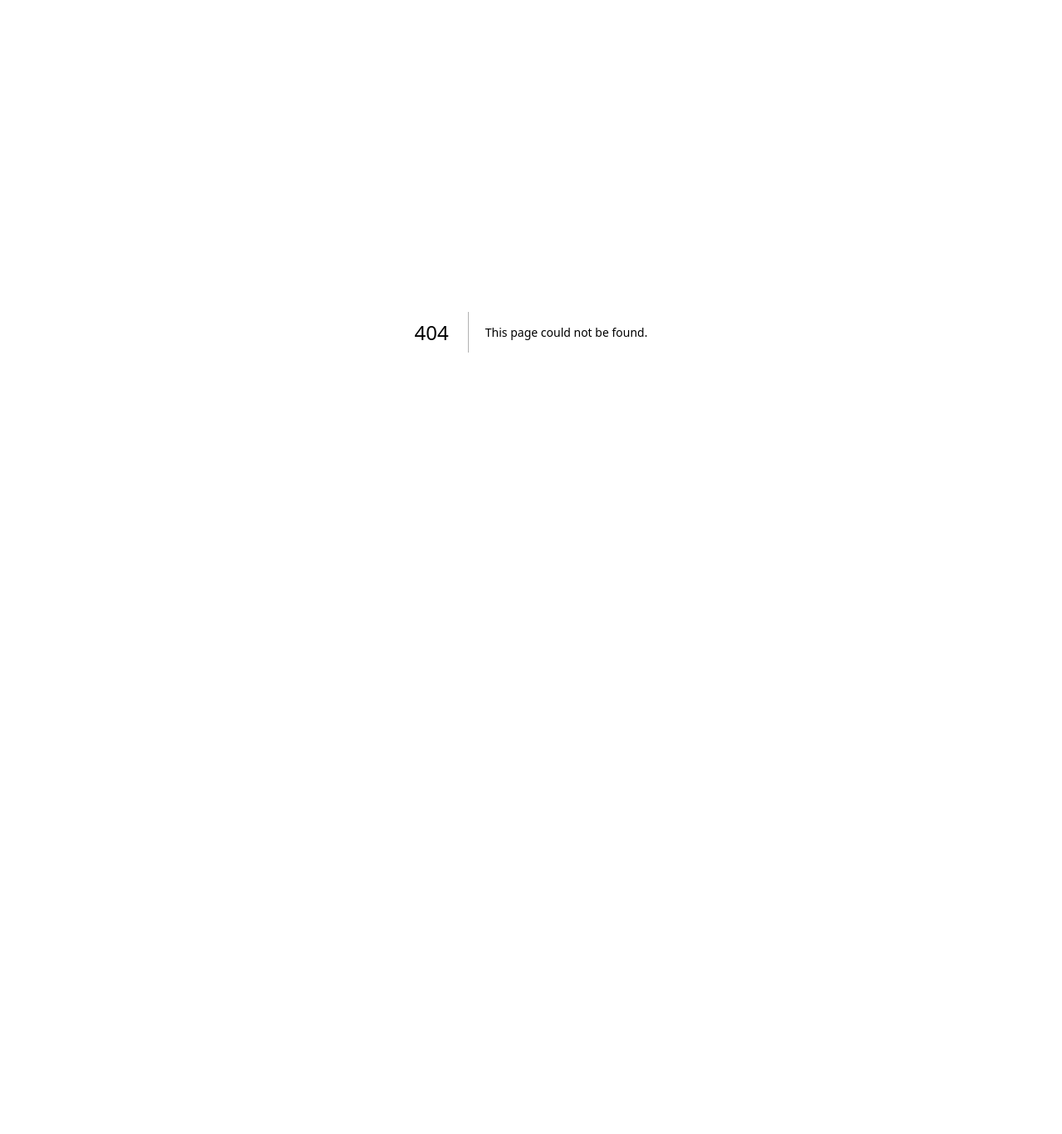
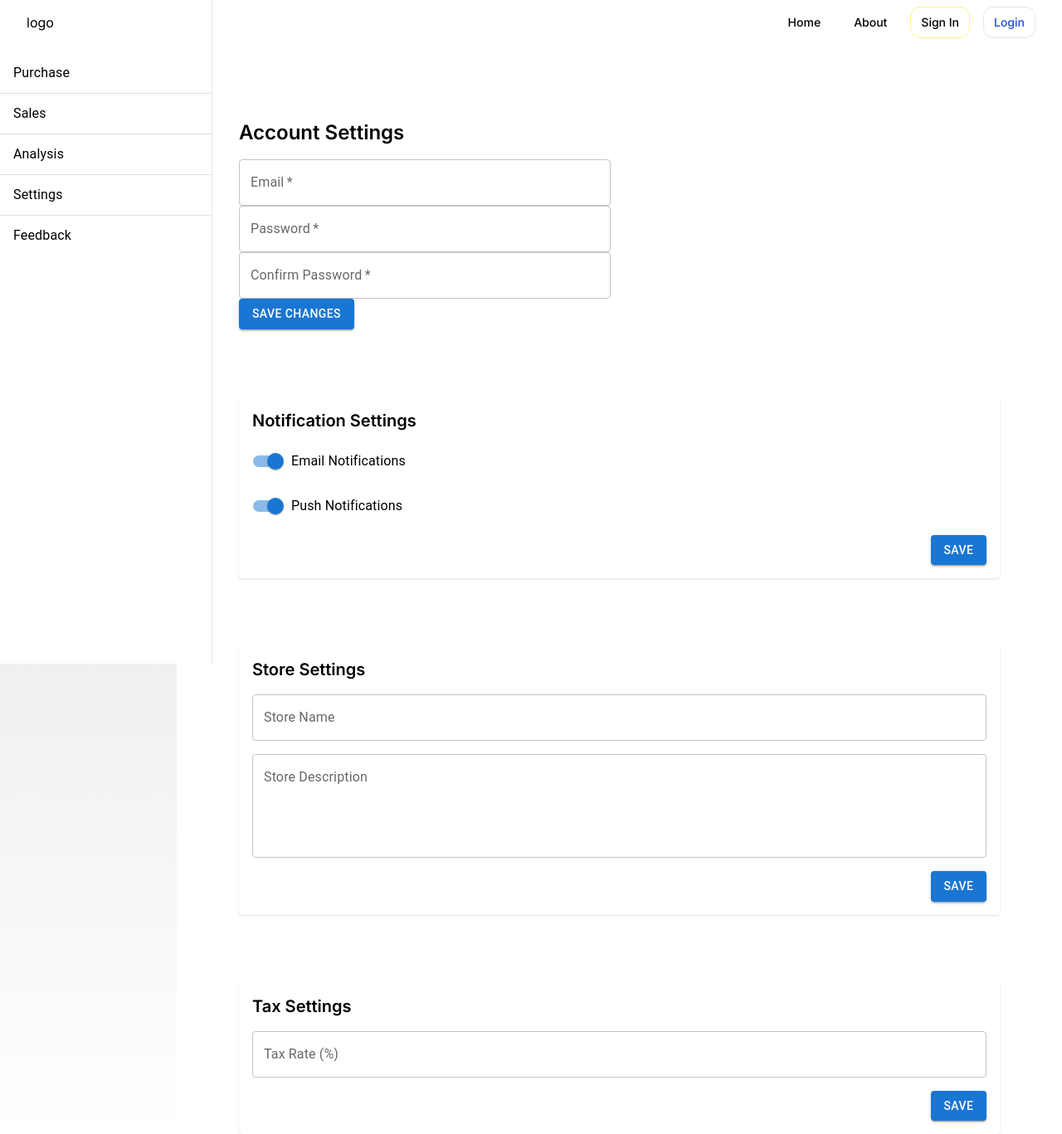
Before and after one commit to subashprj55/dokan, a Next.js app: page /setting in a window 1280 px wide. Before the commit this address had no page. Shown: the whole page at 83% size. Before the commit the page ends 800 px from the top, so only its background shows below. Built offline with nearby package versions, Linux system fonts and the light colour scheme.

Commit message:
adding setting page and material ui

```diff
--- a/package.json
+++ b/package.json
@@ -9,6 +9,10 @@
     "lint": "next lint"
   },
   "dependencies": {
+    "@emotion/cache": "^11.11.0",
+    "@emotion/react": "^11.11.4",
+    "@emotion/styled": "^11.11.5",
+    "@mui/material": "^5.15.15",
     "aos": "^3.0.0-beta.6",
     "next": "14.2.1",
     "react": "^18",
--- /dev/null
+++ b/src/app/components/navContainer.tsx
@@ -0,0 +1,19 @@
+import React from 'react'
+import Nav from './nav'
+import VerticalNav from './verticalNav'
+
+const NavContainer = ({ children }: any) => {
+  return (
+    <>
+      <Nav />
+      <div className="flex">
+        <div className="hidden md:block w-1/6">
+          <VerticalNav />
+        </div>
+        <div className="w-full md:w-5/6">{children}</div>
+      </div>
+    </>
+  )
+}
+
+export default NavContainer
--- /dev/null
+++ b/src/app/components/verticalNav.tsx
@@ -0,0 +1,44 @@
+import React from 'react'
+import Link from 'next/link'
+import { List, ListItem, ListItemText } from '@mui/material'
+import Divider from '@mui/material/Divider'
+
+const VerticalNav = () => {
+  return (
+    <nav className="fixed left-0 top-0 pt-14 h-full bg-white w-64 overflow-y-auto border-r border-gray-200">
+      <List>
+        <ListItem button>
+          <Link href="/purchase">
+            <ListItemText primary="Purchase" />
+          </Link>
+        </ListItem>
+        <Divider />
+        <ListItem button>
+          <Link href="/sales">
+            <ListItemText primary="Sales" />
+          </Link>
+        </ListItem>
+        <Divider />
+        <ListItem button>
+          <Link href="/analysis">
+            <ListItemText primary="Analysis" />
+          </Link>
+        </ListItem>
+        <Divider />
+        <ListItem button>
+          <Link href="/settings">
+            <ListItemText primary="Settings" />
+          </Link>
+        </ListItem>
+        <Divider />
+        <ListItem button>
+          <Link href="/feedback">
+            <ListItemText primary="Feedback" />
+          </Link>
+        </ListItem>
+      </List>
+    </nav>
+  )
+}
+
+export default VerticalNav
--- /dev/null
+++ b/src/app/setting/page.tsx
@@ -0,0 +1,193 @@
+'use client'
+import React, { useState } from 'react'
+import Container from '../components/container'
+import NavContainer from '../components/navContainer'
+import { TextField, Switch, FormControlLabel, Button } from '@mui/material'
+
+const page = () => {
+  return (
+    <>
+      <NavContainer>
+        <Container>
+          <AccountSettings />
+          <NotificationSettings />
+          <StoreSettings />
+          <TaxSettings />
+        </Container>
+      </NavContainer>
+    </>
+  )
+}
+
+export default page
+
+const AccountSettings = () => {
+  const [email, setEmail] = useState('')
+  const [password, setPassword] = useState('')
+  const [confirmPassword, setConfirmPassword] = useState('')
+
+  const handleSave = () => {
+    // Handle save functionality here
+    console.log('Email:', email)
+    console.log('Password:', password)
+    console.log('Confirm Password:', confirmPassword)
+  }
+
+  return (
+    <div className="max-w-md pt-36">
+      <h2 className="text-2xl font-semibold mb-4">Account Settings</h2>
+      <form onSubmit={handleSave}>
+        <TextField
+          label="Email"
+          type="email"
+          value={email}
+          onChange={(e) => setEmail(e.target.value)}
+          variant="outlined"
+          fullWidth
+          className="mb-4"
+          required
+        />
+        <TextField
+          label="Password"
+          type="password"
+          value={password}
+          onChange={(e) => setPassword(e.target.value)}
+          variant="outlined"
+          fullWidth
+          className="mb-4"
+          required
+        />
+        <TextField
+          label="Confirm Password"
+          type="password"
+          value={confirmPassword}
+          onChange={(e) => setConfirmPassword(e.target.value)}
+          variant="outlined"
+          fullWidth
+          className="mb-4"
+          required
+        />
+        <Button
+          type="submit"
+          variant="contained"
+          color="primary"
+          className="mb-4"
+        >
+          Save Changes
+        </Button>
+      </form>
+    </div>
+  )
+}
+
+const NotificationSettings = () => {
+  const [emailNotifications, setEmailNotifications] = useState(true)
+  const [pushNotifications, setPushNotifications] = useState(true)
+
+  const handleSave = () => {
+    // Logic to save notification settings
+  }
+
+  return (
+    <div className="p-4 bg-white rounded shadow my-20">
+      <h2 className="text-xl font-semibold mb-4">Notification Settings</h2>
+      <div className="mb-4">
+        <FormControlLabel
+          control={
+            <Switch
+              checked={emailNotifications}
+              onChange={() => setEmailNotifications(!emailNotifications)}
+              color="primary"
+            />
+          }
+          label="Email Notifications"
+        />
+      </div>
+      <div className="mb-4">
+        <FormControlLabel
+          control={
+            <Switch
+              checked={pushNotifications}
+              onChange={() => setPushNotifications(!pushNotifications)}
+              color="primary"
+            />
+          }
+          label="Push Notifications"
+        />
+      </div>
+      <div className="flex justify-end">
+        <Button variant="contained" color="primary" onClick={handleSave}>
+          Save
+        </Button>
+      </div>
+    </div>
+  )
+}
+
+const StoreSettings = () => {
+  const [storeName, setStoreName] = useState('')
+  const [storeDescription, setStoreDescription] = useState('')
+
+  const handleSave = () => {
+    // Logic to save store settings
+  }
+
+  return (
+    <div className="p-4 bg-white rounded shadow mt-10">
+      <h2 className="text-xl font-semibold mb-4">Store Settings</h2>
+      <div className="mb-4">
+        <TextField
+          label="Store Name"
+          variant="outlined"
+          fullWidth
+          value={storeName}
+          onChange={(e) => setStoreName(e.target.value)}
+        />
+      </div>
+      <div className="mb-4">
+        <TextField
+          label="Store Description"
+          variant="outlined"
+          fullWidth
+          multiline
+          rows={4}
+          value={storeDescription}
+          onChange={(e) => setStoreDescription(e.target.value)}
+        />
+      </div>
+      <div className="flex justify-end">
+        <Button variant="contained" color="primary" onClick={handleSave}>
+          Save
+        </Button>
+      </div>
+    </div>
+  )
+}
+
+const TaxSettings = () => {
+  const [taxRate, setTaxRate] = useState('')
+
+  const handleSave = () => {
+    // Logic to save tax settings
+  }
+
+  return (
+    <div className="p-4 bg-white rounded shadow mt-20">
+      <h2 className="text-xl font-semibold mb-4">Tax Settings</h2>
+      <div className="mb-4">
+        <TextField
+          label="Tax Rate (%)"
+          variant="outlined"
+          fullWidth
+          value={taxRate}
+          onChange={(e) => setTaxRate(e.target.value)}
+        />
+      </div>
+      <div className="flex justify-end">
+        <Button variant="contained" color="primary" onClick={handleSave}>
+          Save
+        </Button>
+      </div>
+    </div>
+  )
+}
```
Also changed, not shown: 1 other file (tests, documents, lock files or other folders).
